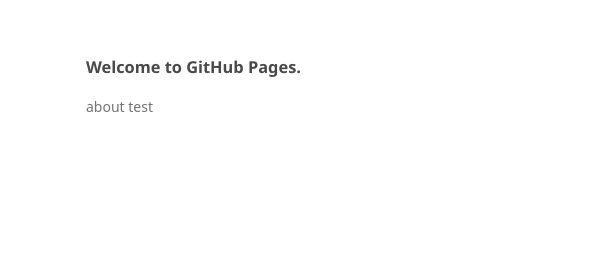
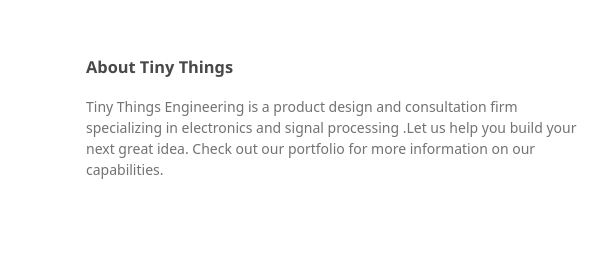
Before and after one commit to TinyThingsEngineering/tinythingsengineering.github.io, a plain HTML site: page index.html in a window 1280 px wide. Both pictures are taken after a click on the link "About". Shown: the top 280 px of the page, 484-1091 px from the left. Drawn offline with Linux system fonts and the light colour scheme; a web font is replaced by a local one.

Commit message:
Update index.html

```diff
--- a/index.html
+++ b/index.html
@@ -72,9 +72,9 @@
 <div id="about">
 <h3>
 <!--welcome-to-github-pages-->
-<a id="showinfo" class="anchor" href="#welcome-to-github-pages" aria-hidden="true"><span class="octicon octicon-link"></span></a>Welcome to GitHub Pages.</h3>
+<a id="showinfo" class="anchor" href="#welcome-to-github-pages" aria-hidden="true"><span class="octicon octicon-link"></span></a>About Tiny Things</h3>
 
-  <p>about test</p>
+  <p>Tiny Things Engineering is a product design and consultation firm specializing in electronics and signal processing .Let us help you build your next great idea. Check out our portfolio for more information on our capabilities.</p>
 </div>
 
 <div id="portfolio">
```
